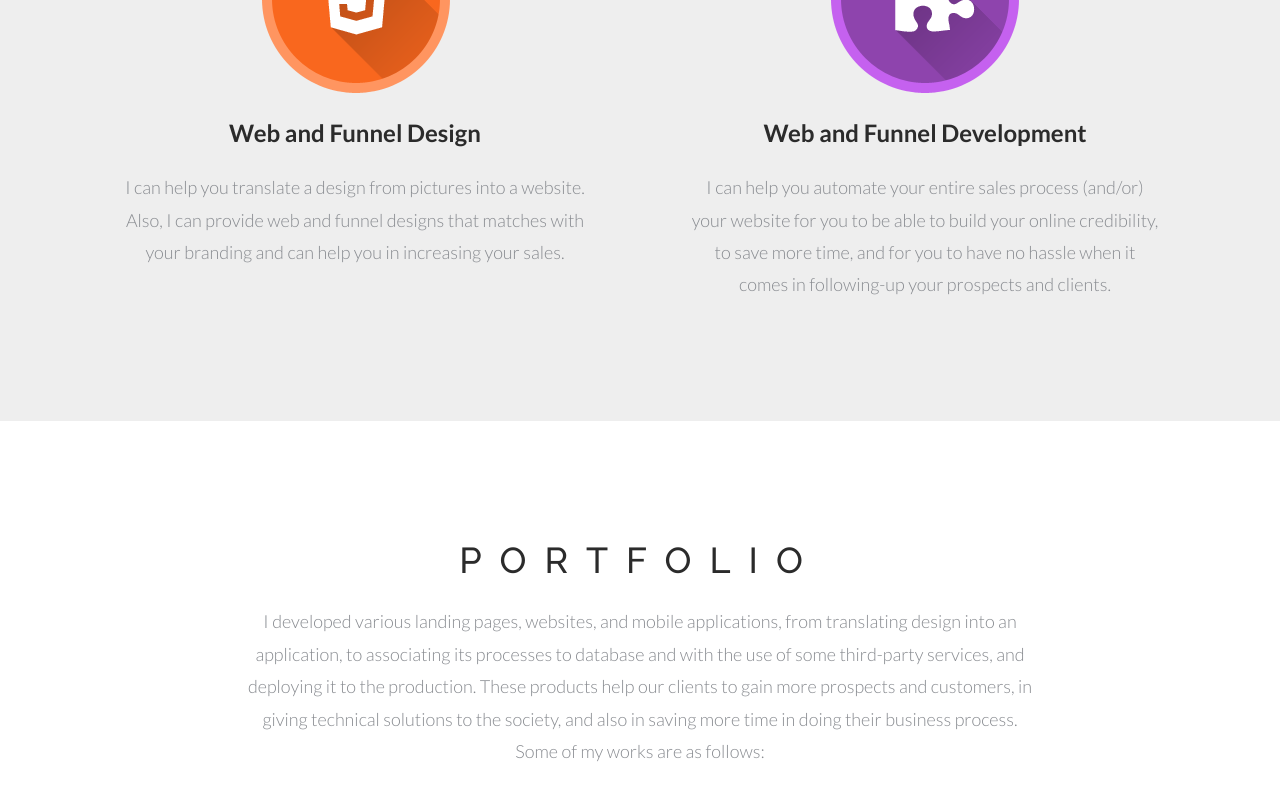
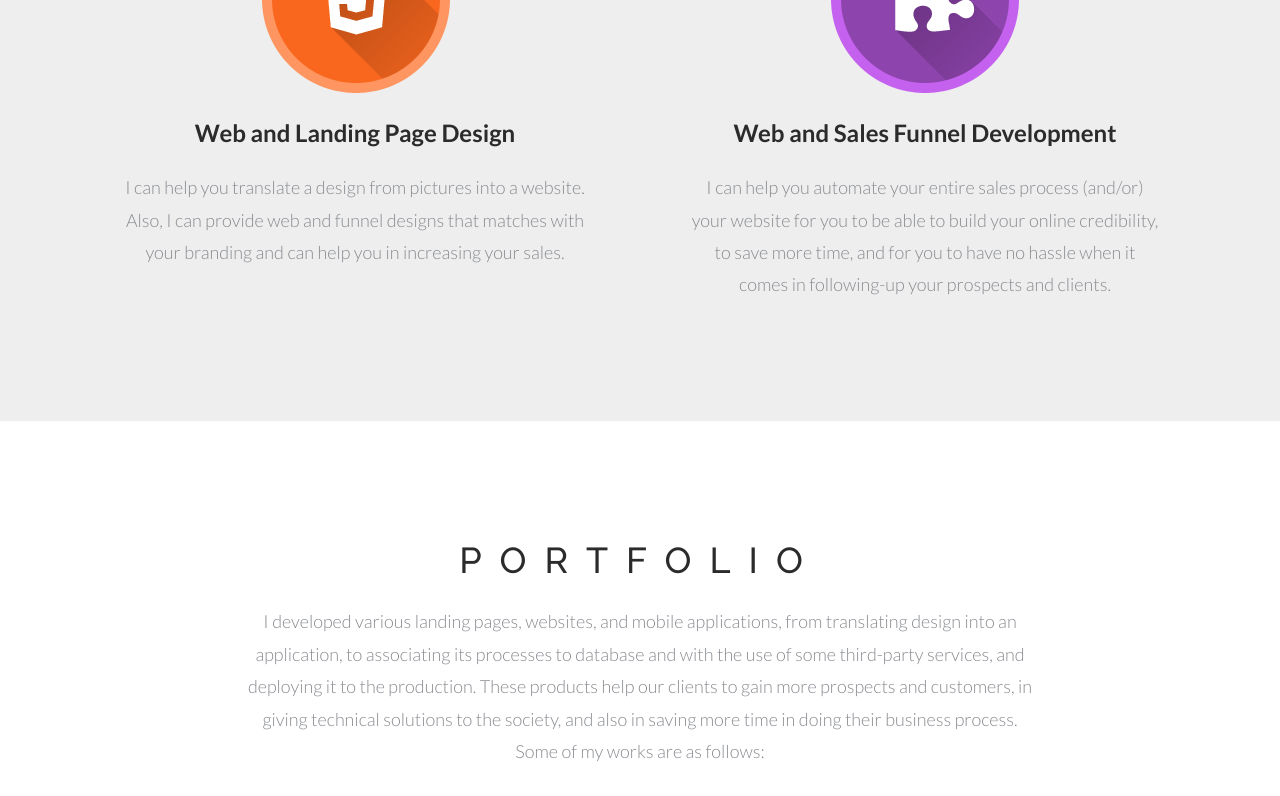
Before and after one commit to cjestavillo/cjestavillo.github.io, a plain HTML site: page index.html in a window 1280 px wide. Shown: the part 3500-4296 px from the top of the page. Drawn offline with Linux system fonts and the light colour scheme.

Commit message:
Update index.html

```diff
--- a/index.html
+++ b/index.html
@@ -281,7 +281,7 @@ License URL: http://creativecommons.org/licenses/by/3.0/
                 <div class="ser-grids">
                     <div class="col-md-6 ser-grid">
                         <div class="ser-imagea"></div>
-                        <h3>Web and Funnel Design</h3>
+                        <h3>Web and Landing Page Design</h3>
                         <p>
                             I can help you translate a design from
                             pictures into a website. Also, I can provide
@@ -293,7 +293,7 @@ License URL: http://creativecommons.org/licenses/by/3.0/
 
                     <div class="col-md-6 ser-grid">
                         <div class="ser-imaged"></div>
-                        <h3>Web and Funnel Development</h3>
+                        <h3>Web and Sales Funnel Development</h3>
                         <p>
                             I can help you automate your entire sales
                             process (and/or) your website for you to be
```
